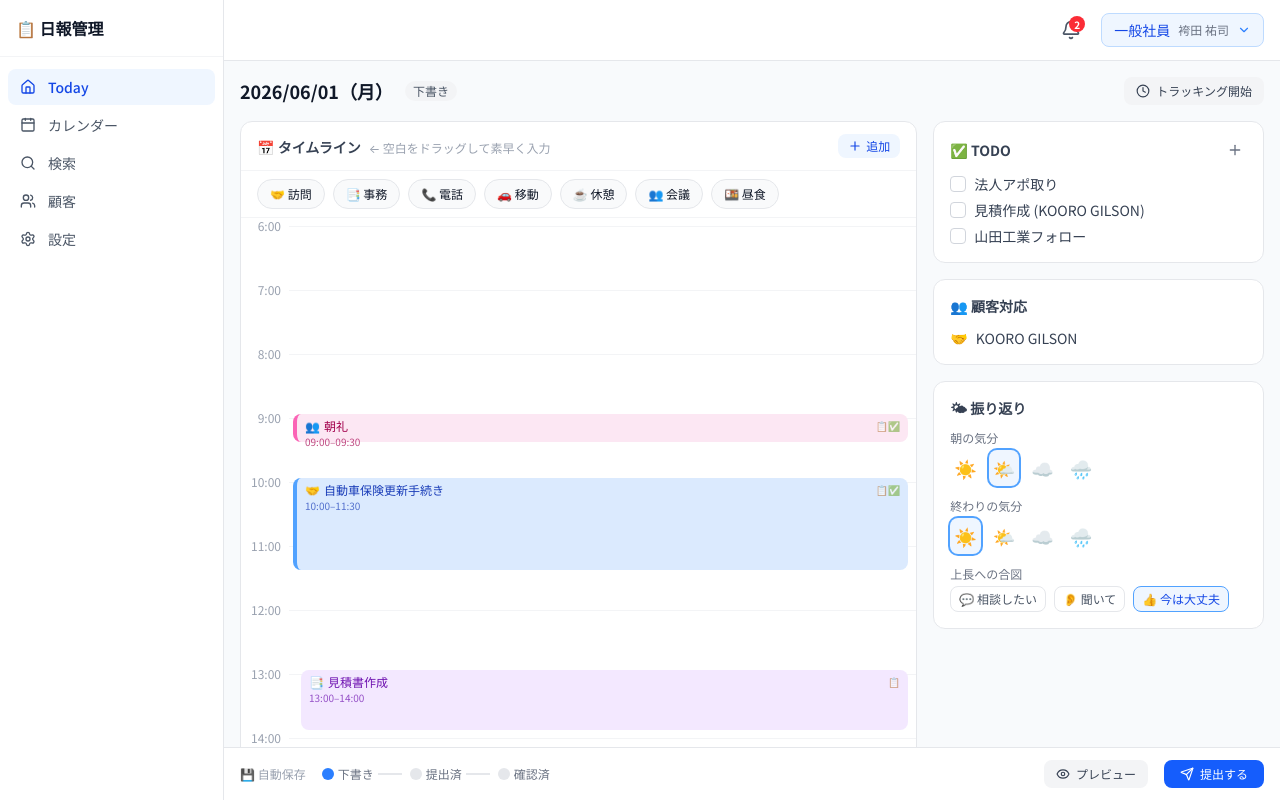
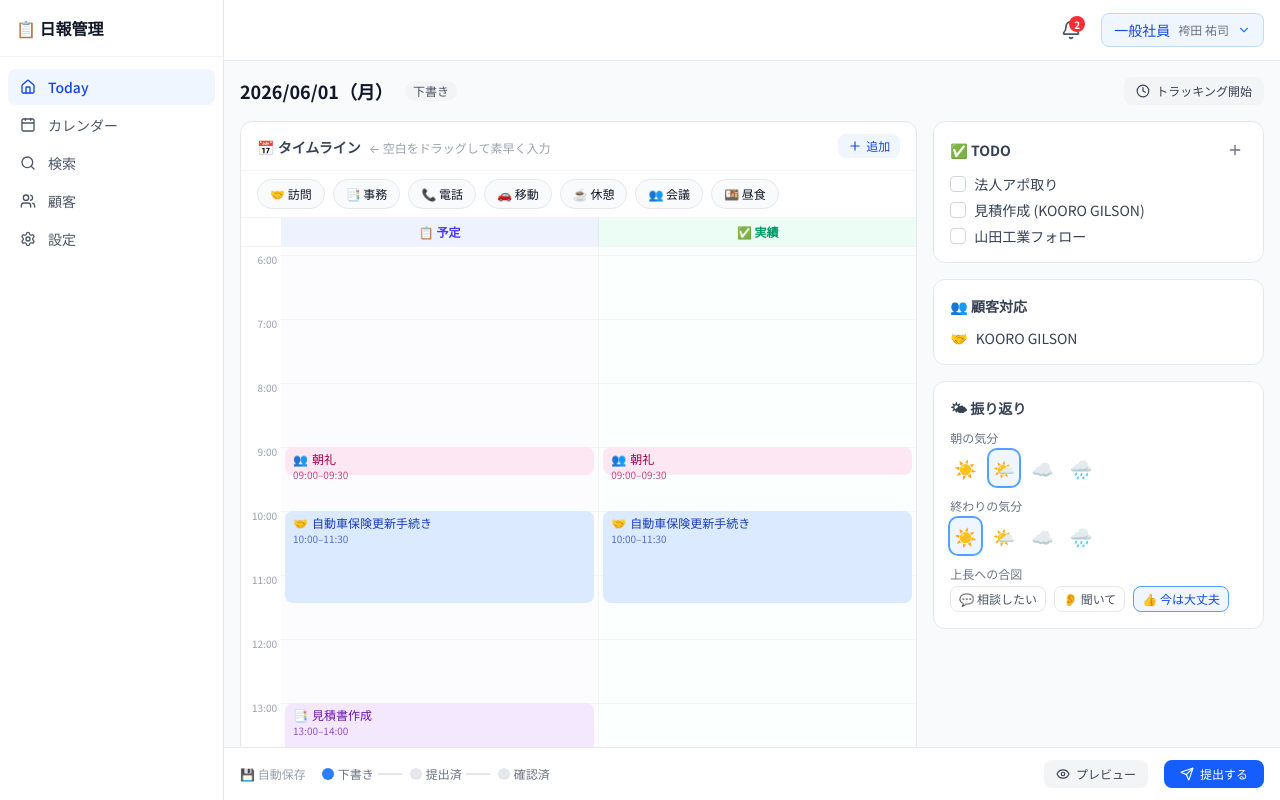
Before and after one commit to noble-claw-works/nippou-app, a React (Vite) app: page /today in a window 1280 px wide. Built offline with nearby package versions, Linux system fonts and the light colour scheme.

Commit message:
feat: タイムライン 予定/実績 2列表示

```diff
--- a/src/components/timeline/useBlockDrag.ts
+++ b/src/components/timeline/useBlockDrag.ts
@@ -19,7 +19,8 @@ export interface BlockDragState {
 }
 
 interface UseBlockDragOptions {
-  containerRef: React.RefObject<HTMLDivElement | null>;
+  containerRef: React.RefObject<HTMLDivElement | null>;  // planned col ref (for D&C compat)
+  actualRef?: React.RefObject<HTMLDivElement | null>;    // actual col ref
   onCommit: (blockId: string, startMin: number, endMin: number) => void;
 }
 
@@ -34,7 +35,7 @@ function yToRawMin(clientY: number, containerTop: number): number {
   return DAY_START + ((clientY - containerTop) / HOUR_PX) * 60;
 }
 
-export function useBlockDrag({ containerRef, onCommit }: UseBlockDragOptions) {
+export function useBlockDrag({ containerRef, actualRef, onCommit }: UseBlockDragOptions) {
   const [dragState, setDragState] = useState<BlockDragState | null>(null);
 
   // ref holds mutable drag context (avoids stale closures in document listeners)
@@ -45,6 +46,7 @@ export function useBlockDrag({ containerRef, onCommit }: UseBlockDragOptions) {
     origEnd: number;
     anchorClientY: number;       // mousedown Y
     containerTop: number;
+    colRef: React.RefObject<HTMLDivElement | null>;  // which column this drag started in
   } | null>(null);
 
   // ── start drag ────────────────────────────────────────────────────────────
@@ -54,13 +56,15 @@ export function useBlockDrag({ containerRef, onCommit }: UseBlockDragOptions) {
     mode: DragMode,
     origStart: number,
     origEnd: number,
+    col: 'planned' | 'actual' = 'planned',
   ) => {
-    e.stopPropagation();   // prevent new-block creation in parent mousedown
+    e.stopPropagation();
     e.preventDefault();
-    const containerTop = containerRef.current?.getBoundingClientRect().top ?? 0;
-    ctx.current = { mode, blockId, origStart, origEnd, anchorClientY: e.clientY, containerTop };
+    const colRef = col === 'actual' ? (actualRef ?? containerRef) : containerRef;
+    const containerTop = colRef.current?.getBoundingClientRect().top ?? 0;
+    ctx.current = { mode, blockId, origStart, origEnd, anchorClientY: e.clientY, containerTop, colRef };
     setDragState({ blockId, mode, startMin: origStart, endMin: origEnd });
-  }, [containerRef]);
+  }, [containerRef, actualRef]);
 
   // ── mouse move / up on document ───────────────────────────────────────────
   useEffect(() => {
@@ -69,7 +73,7 @@ export function useBlockDrag({ containerRef, onCommit }: UseBlockDragOptions) {
       if (!c) return;
 
       // recompute containerTop live (in case of scroll)
-      const containerTop = containerRef.current?.getBoundingClientRect().top ?? c.containerTop;
+      const containerTop = c.colRef.current?.getBoundingClientRect().top ?? c.containerTop;
       const dyMin = ((e.clientY - c.anchorClientY) / HOUR_PX) * 60;
       const duration = c.origEnd - c.origStart;
 
--- a/src/pages/TodayPage.tsx
+++ b/src/pages/TodayPage.tsx
@@ -47,6 +47,7 @@ export function TodayPage() {
 
   const isMobile = useIsMobile();
   const timelineRef = useRef<HTMLDivElement>(null);
+  const actualColRef = useRef<HTMLDivElement>(null);
 
   const [report, setReport] = useState(() => getTodayReport());
   const [showStartModal, setShowStartModal]   = useState(false);
@@ -86,6 +87,7 @@ export function TodayPage() {
   // ── block move / resize ────────────────────────────────────────────────────
   const { blockDragState, startDrag } = useBlockDrag({
     containerRef: timelineRef,
+    actualRef: actualColRef,
     onCommit: (blockId, startMin, endMin) => {
       if (!report) return;
       updateBlock(report.id, blockId, {
@@ -381,90 +383,84 @@ export function TodayPage() {
                     ))}
                   </div>
 
-                  {/* Timeline grid */}
-                  <div
-                    ref={timelineRef}
-                    className="relative px-4 py-2 select-none"
-                    style={{
-                      height: `${((DAY_END - DAY_START) / 60) * HOUR_PX + 32}px`,
-                      cursor: dragState?.active ? 'ns-resize' : 'crosshair',
-                    }}
-                    onMouseDown={onTimelineMouseDown}
-                    onTouchStart={onTimelineTouchStart}
-                  >
-                    {/* Hour lines */}
+                  {/* ── 2列タイムライングリッド ─────────────────────────────── */}
+                  {/* 列ヘッダー */}
+                  <div className="grid border-b border-gray-100" style={{ gridTemplateColumns: '40px 1fr 1px 1fr' }}>
+                    <div />
+                    <div className="px-2 py-1.5 text-center text-xs font-semibold text-indigo-600 bg-indigo-50">📋 予定</div>
+                    <div className="bg-gray-200" />
+                    <div className="px-2 py-1.5 text-center text-xs font-semibold text-emerald-600 bg-emerald-50">✅ 実績</div>
+                  </div>
+
+                  {/* タイムライン本体（時刻軸 + 左=予定列 + 右=実績列） */}
+                  <div className="flex" style={{ height: `${((DAY_END - DAY_START) / 60) * HOUR_PX + 32}px` }}>
+
+                    {/* 時刻軸 */}
+                    <div className="relative flex-shrink-0" style={{ width: '40px' }}>
                       {Array.from({ length: (DAY_END - DAY_START) / 60 + 1 }).map((_, i) => {
                         const min = DAY_START + i * 60;
                         const h = Math.floor(min / 60);
                         const m = min % 60;
                         return (
-                        <div key={i} style={{ top: `${minuteToY(min)}px` }}
-                          className="absolute left-0 right-0 flex items-center gap-2 pointer-events-none">
-                          <span className="w-10 text-right text-xs text-gray-400 flex-shrink-0">
+                          <div key={i} style={{ top: `${minuteToY(min) + 8}px` }}
+                            className="absolute right-1 text-[10px] text-gray-400 leading-none pointer-events-none">
                             {h}:{String(m).padStart(2, '0')}
-                          </span>
-                          <div className="flex-1 border-t border-gray-100" />
                           </div>
                         );
                       })}
+                    </div>
 
-                    {/* Existing Blocks */}
-                    {report.blocks.map(block => {
-                      // if this block is being dragged, show preview position
+                    {/* 予定列 */}
+                    <div
+                      ref={timelineRef}
+                      className="relative flex-1 border-r border-gray-100 select-none bg-indigo-50/20"
+                      style={{ cursor: dragState?.active ? 'ns-resize' : 'crosshair' }}
+                      onMouseDown={onTimelineMouseDown}
+                      onTouchStart={onTimelineTouchStart}
+                    >
+                      {/* 横罫線 */}
+                      {Array.from({ length: (DAY_END - DAY_START) / 60 + 1 }).map((_, i) => (
+                        <div key={i} style={{ top: `${minuteToY(DAY_START + i * 60) + 8}px` }}
+                          className="absolute left-0 right-0 border-t border-gray-100 pointer-events-none" />
+                      ))}
+
+                      {/* 予定ブロック（isPlanned=true） */}
+                      {report.blocks.filter(b => b.isPlanned).map(block => {
                         const isDragging = blockDragState?.blockId === block.id;
                         const startMin = isDragging ? blockDragState!.startMin : timeToMinutes(block.startTime);
                         const endMin   = isDragging ? blockDragState!.endMin   : timeToMinutes(block.endTime);
-                      const top    = minuteToY(startMin) + 4;
+                        const top    = minuteToY(startMin) + 8;
                         const height = Math.max(((endMin - startMin) / 60) * HOUR_PX - 4, 24);
                         const colorClass = BLOCK_COLORS[block.type];
                         const origStart = timeToMinutes(block.startTime);
                         const origEnd   = timeToMinutes(block.endTime);
-                      // planned/actual visual style
                         const isPlannedOnly = block.isPlanned && !block.isActual;
-                      const isActualOnly  = !block.isPlanned && block.isActual;
-                      // horizontal offset: planned slightly right, actual slightly left, both full-width
-                      const leftPx  = isPlannedOnly ? '60px' : '52px';
-                      const rightPx = isActualOnly  ? '16px' : '8px';
-                      const plannedActualClass = isPlannedOnly
-                        ? 'border-dashed opacity-75'
-                        : isActualOnly
-                          ? 'border-solid'
-                          : 'border-solid border-l-4';
-                      const plannedBadge = isPlannedOnly ? '📋' : isActualOnly ? '✅' : '📋✅';
                         return (
                           <div
                             key={block.id}
                             data-block="true"
                             style={{
                               top: `${top}px`, height: `${height}px`,
-                            left: leftPx, right: rightPx,
+                              left: '4px', right: '4px',
                               cursor: isDragging ? 'grabbing' : 'grab',
                               opacity: isDragging ? 0.85 : 1,
-                            zIndex: isDragging ? 20 : isPlannedOnly ? 5 : 10,
+                              zIndex: isDragging ? 20 : 10,
                               transition: isDragging ? 'none' : 'box-shadow 0.15s',
                             }}
-                          className={`absolute rounded-lg px-2 py-1 select-none group hover:shadow-md ${colorClass} ${plannedActualClass}`}
+                            className={`absolute rounded-lg px-2 py-1 select-none group hover:shadow-md border-dashed ${colorClass}`}
                             onMouseDown={e => { startDrag(e, block.id, 'move', origStart, origEnd); }}
-                          onClick={e => {
-                            if (isDragging) { e.stopPropagation(); return; }
-                            handleOpenBlock(block);
-                          }}
+                            onClick={e => { if (isDragging) { e.stopPropagation(); return; } handleOpenBlock(block); }}
                           >
-                          {/* Top resize handle */}
-                          <div
-                            className="absolute top-0 left-0 right-0 h-2 cursor-ns-resize z-10"
-                            onMouseDown={e => startDrag(e, block.id, 'resizeTop', origStart, origEnd)}
-                          />
-                          {/* Block content */}
+                            <div className="absolute top-0 left-0 right-0 h-2 cursor-ns-resize z-10"
+                              onMouseDown={e => startDrag(e, block.id, 'resizeTop', origStart, origEnd)} />
                             <div className="flex items-center gap-1 text-xs font-medium truncate pointer-events-none">
                               <span>{BLOCK_EMOJIS[block.type]}</span>
                               <span className="truncate">{block.title || BLOCK_LABELS[block.type]}</span>
-                            <span className="ml-auto text-[10px] opacity-60 flex-shrink-0">{plannedBadge}</span>
                             </div>
                             <div className="text-[10px] text-current opacity-70 pointer-events-none">
                               {minutesToTime(startMin)}–{minutesToTime(endMin)}
                             </div>
-                          {/* ✅ 実績化ボタン（予定のみのブロックに表示） */}
+                            {/* ✅ 実績化ボタン */}
                             {isPlannedOnly && height >= 32 && (
                               <button
                                 className="absolute bottom-1 right-1 opacity-0 group-hover:opacity-100 flex items-center gap-0.5 px-1.5 py-0.5 text-[10px] font-bold bg-emerald-500 text-white rounded-md shadow hover:bg-emerald-600 transition-all z-20"
@@ -475,36 +471,80 @@ export function TodayPage() {
                                 ✅ 実績化
                               </button>
                             )}
-                          {/* Bottom resize handle */}
-                          <div
-                            className="absolute bottom-0 left-0 right-0 h-2 cursor-ns-resize z-10"
-                            onMouseDown={e => startDrag(e, block.id, 'resizeBottom', origStart, origEnd)}
-                          />
+                            <div className="absolute bottom-0 left-0 right-0 h-2 cursor-ns-resize z-10"
+                              onMouseDown={e => startDrag(e, block.id, 'resizeBottom', origStart, origEnd)} />
                           </div>
                         );
                       })}
 
-                    {/* Drag phantom block */}
+                      {/* D&C 仮ブロック（予定列で操作） */}
                       {dragState?.active && (
                         <div
                           style={{
-                          top:    `${minuteToY(dragState.startMin) + 4}px`,
+                            top: `${minuteToY(dragState.startMin) + 8}px`,
                             height: `${Math.max(((dragState.endMin - dragState.startMin) / 60) * HOUR_PX - 4, 20)}px`,
-                          left: '52px', right: '8px',
+                            left: '4px', right: '4px',
                           }}
                           className="absolute rounded-lg border-2 border-dashed border-blue-400 bg-blue-50/60 pointer-events-none z-10 flex items-start px-2 py-1"
                         >
                           <span className="text-xs text-blue-600 font-medium mt-0.5 truncate">
                             {`${minutesToTime(dragState.startMin)} - ${minutesToTime(dragState.endMin)}`}
                             {' ⏱'}
-                          {(() => {
-                            const dur = dragState.endMin - dragState.startMin;
-                            const h = Math.floor(dur / 60); const m = dur % 60;
-                            return h > 0 && m > 0 ? `${h}h${m}m` : h > 0 ? `${h}h` : `${m}m`;
-                          })()}
+                            {(() => { const dur = dragState.endMin - dragState.startMin; const h = Math.floor(dur / 60); const m = dur % 60; return h > 0 && m > 0 ? `${h}h${m}m` : h > 0 ? `${h}h` : `${m}m`; })()}
                           </span>
                         </div>
                       )}
+                    </div>
+
+                    {/* 実績列 */}
+                    <div ref={actualColRef} className="relative flex-1 select-none bg-emerald-50/20">
+                      {/* 横罫線 */}
+                      {Array.from({ length: (DAY_END - DAY_START) / 60 + 1 }).map((_, i) => (
+                        <div key={i} style={{ top: `${minuteToY(DAY_START + i * 60) + 8}px` }}
+                          className="absolute left-0 right-0 border-t border-gray-100 pointer-events-none" />
+                      ))}
+
+                      {/* 実績ブロック（isActual=true） */}
+                      {report.blocks.filter(b => b.isActual).map(block => {
+                        const isDragging = blockDragState?.blockId === block.id;
+                        const startMin = isDragging ? blockDragState!.startMin : timeToMinutes(block.startTime);
+                        const endMin   = isDragging ? blockDragState!.endMin   : timeToMinutes(block.endTime);
+                        const top    = minuteToY(startMin) + 8;
+                        const height = Math.max(((endMin - startMin) / 60) * HOUR_PX - 4, 24);
+                        const colorClass = BLOCK_COLORS[block.type];
+                        const origStart = timeToMinutes(block.startTime);
+                        const origEnd   = timeToMinutes(block.endTime);
+                        return (
+                          <div
+                            key={block.id}
+                            data-block="true"
+                            style={{
+                              top: `${top}px`, height: `${height}px`,
+                              left: '4px', right: '4px',
+                              cursor: isDragging ? 'grabbing' : 'grab',
+                              opacity: isDragging ? 0.85 : 1,
+                              zIndex: isDragging ? 20 : 10,
+                              transition: isDragging ? 'none' : 'box-shadow 0.15s',
+                            }}
+                            className={`absolute rounded-lg px-2 py-1 select-none group hover:shadow-md border-solid ${colorClass}`}
+                            onMouseDown={e => { startDrag(e, block.id, 'move', origStart, origEnd, 'actual'); }}
+                            onClick={e => { if (isDragging) { e.stopPropagation(); return; } handleOpenBlock(block); }}
+                          >
+                            <div className="absolute top-0 left-0 right-0 h-2 cursor-ns-resize z-10"
+                              onMouseDown={e => startDrag(e, block.id, 'resizeTop', origStart, origEnd, 'actual')} />
+                            <div className="flex items-center gap-1 text-xs font-medium truncate pointer-events-none">
+                              <span>{BLOCK_EMOJIS[block.type]}</span>
+                              <span className="truncate">{block.title || BLOCK_LABELS[block.type]}</span>
+                            </div>
+                            <div className="text-[10px] text-current opacity-70 pointer-events-none">
+                              {minutesToTime(startMin)}–{minutesToTime(endMin)}
+                            </div>
+                            <div className="absolute bottom-0 left-0 right-0 h-2 cursor-ns-resize z-10"
+                              onMouseDown={e => startDrag(e, block.id, 'resizeBottom', origStart, origEnd, 'actual')} />
+                          </div>
+                        );
+                      })}
+                    </div>
                   </div>
                 </div>
               </div>
```
Lines whose indentation alone changed are shown as unchanged.
